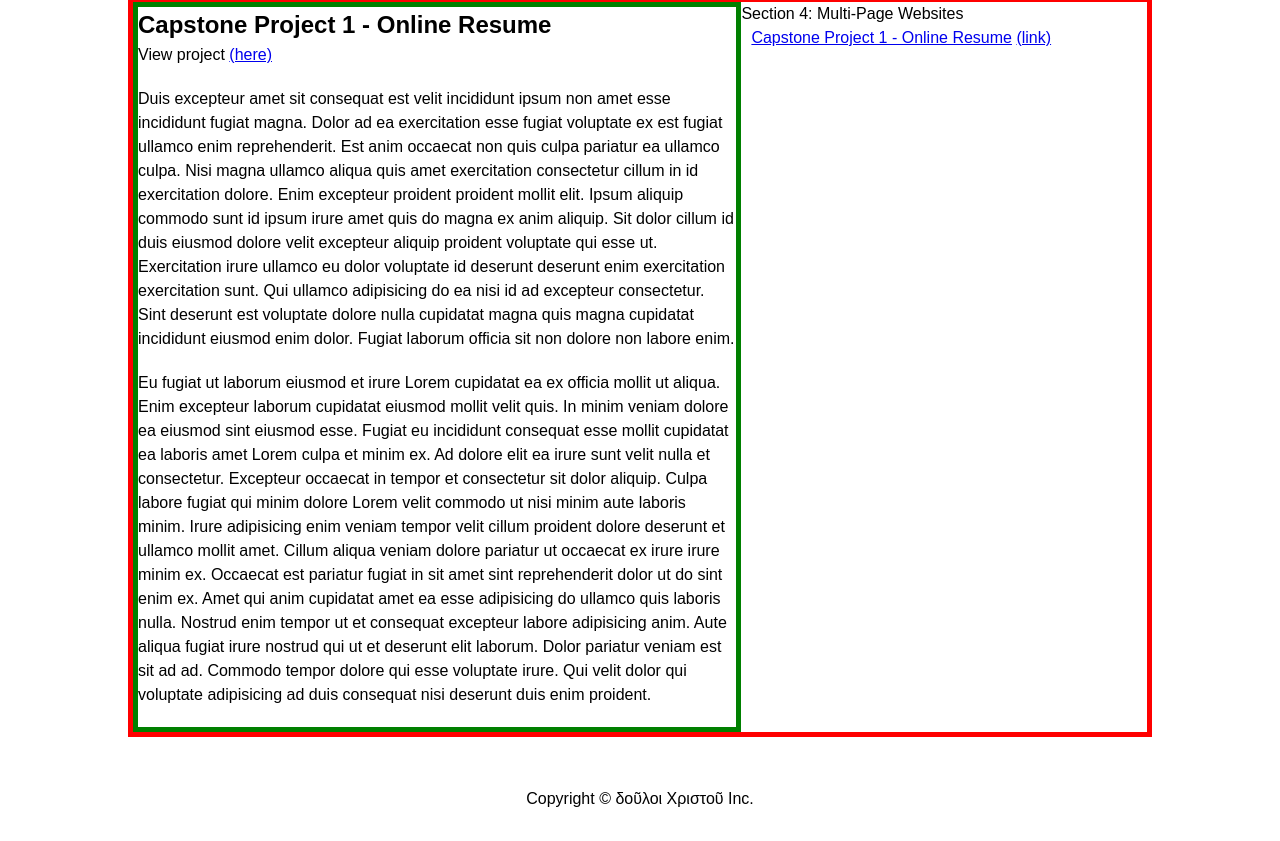
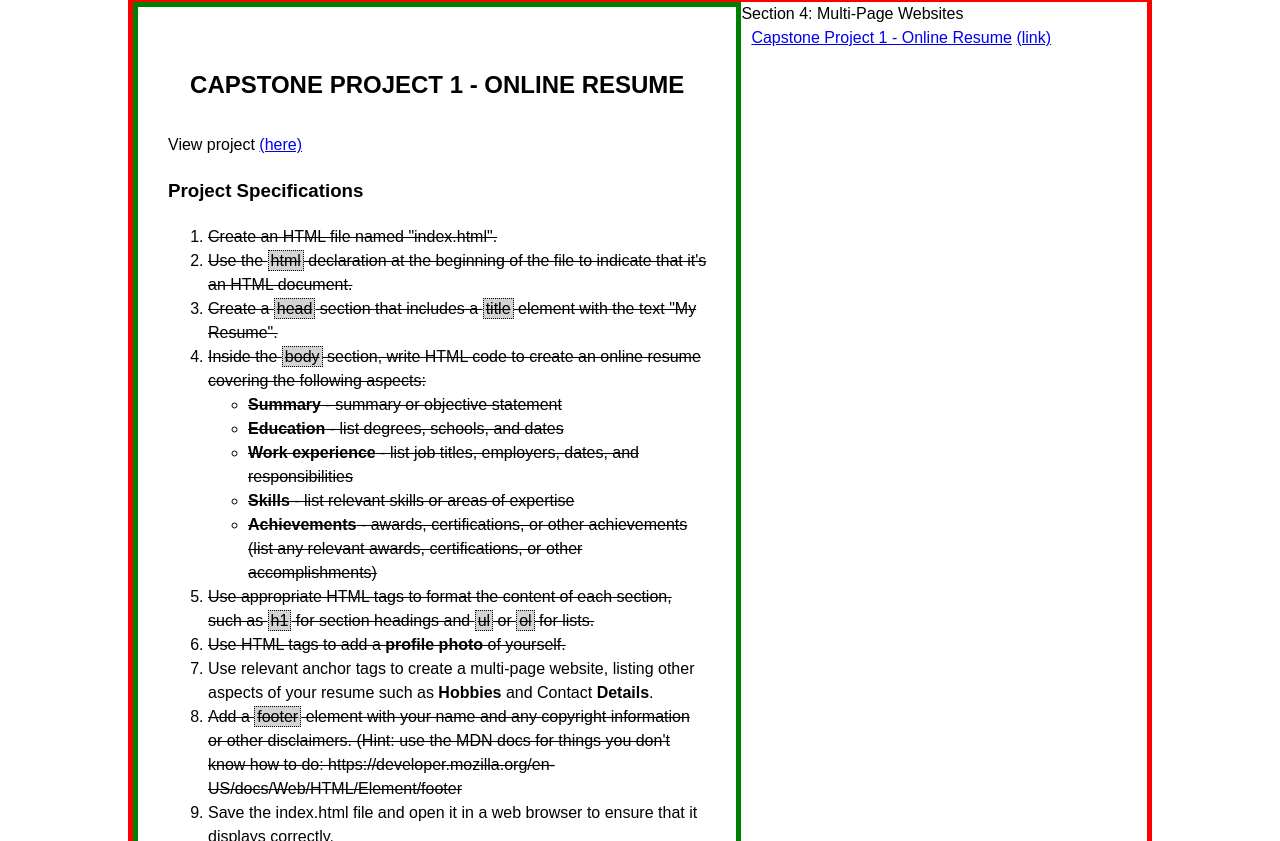
Before and after one commit to hornjbl/Udemy-TC2023WDB, a plain HTML site: page index.html in a window 1280 px wide. Shown: the part 111-952 px from the top of the page. Drawn offline with Linux system fonts and the light colour scheme.

Commit message:
Updates to capstone project 1

```diff
--- a/css/style.css
+++ b/css/style.css
@@ -62,14 +62,41 @@ body {
     width: 100%;
 }
 
-h1 {
+h1,
+h2 {
     text-align: center;
     text-transform: uppercase;
     padding: 30px 0;
 }
 
+h3,
+h4 {
+    margin-bottom: 20px;
+}
+
 p {
     margin-bottom: 20px;
+}
+
+code {
+    background-color: lightgray;
+    border: 0.5px dotted black;
+    padding: 1px 2px;
+}
+
+nav li {
+    list-style: none;
+}
+
+article {
+    margin: 30px;
+}
+
+footer {
+    max-width: 80%;
+    margin: 0 auto;
+    text-align: center;
+    padding: 50px 0;
 }
 
 .nav-category {
@@ -78,17 +105,6 @@ p {
 
 .nav-category ul {
     padding: 0 10px;
-}
-
-nav li {
-    list-style: none;
-}
-
-footer {
-    max-width: 80%;
-    margin: 0 auto;
-    text-align: center;
-    padding: 50px 0;
 }
 
 .main {
--- a/index.html
+++ b/index.html
@@ -31,28 +31,56 @@
                             (here)
                         </a>
                     </p>
-                    <p>
-                        Duis excepteur amet sit consequat est velit incididunt ipsum non amet esse incididunt fugiat magna. Dolor ad ea exercitation
-                        esse fugiat voluptate ex est fugiat ullamco enim reprehenderit. Est anim occaecat non quis culpa pariatur ea ullamco culpa.
-                        Nisi magna ullamco aliqua quis amet exercitation consectetur cillum in id exercitation dolore. Enim excepteur proident
-                        proident mollit elit. Ipsum aliquip commodo sunt id ipsum irure amet quis do magna ex anim aliquip. Sit dolor cillum id duis
-                        eiusmod dolore velit excepteur aliquip proident voluptate qui esse ut. Exercitation irure ullamco eu dolor voluptate id
-                        deserunt deserunt enim exercitation exercitation sunt. Qui ullamco adipisicing do ea nisi id ad excepteur consectetur. Sint
-                        deserunt est voluptate dolore nulla cupidatat magna quis magna cupidatat incididunt eiusmod enim dolor. Fugiat laborum officia
-                        sit non dolore non labore enim.
-                    </p>
-                    <p>
-                        Eu fugiat ut laborum eiusmod et irure Lorem cupidatat ea ex officia mollit ut aliqua. Enim excepteur laborum cupidatat eiusmod
-                        mollit velit quis. In minim veniam dolore ea eiusmod sint eiusmod esse. Fugiat eu incididunt consequat esse mollit cupidatat
-                        ea laboris amet Lorem culpa et minim ex. Ad dolore elit ea irure sunt velit nulla et consectetur. Excepteur occaecat in tempor
-                        et consectetur sit dolor aliquip. Culpa labore fugiat qui minim dolore Lorem velit commodo ut nisi minim aute laboris minim.
-                        Irure adipisicing enim veniam tempor velit cillum proident dolore deserunt et ullamco mollit amet. Cillum aliqua veniam dolore
-                        pariatur ut occaecat ex irure irure minim ex. Occaecat est pariatur fugiat in sit amet sint reprehenderit dolor ut do sint
-                        enim ex. Amet qui anim cupidatat amet ea esse adipisicing do ullamco quis laboris nulla. Nostrud enim tempor ut et consequat
-                        excepteur labore adipisicing anim. Aute aliqua fugiat irure nostrud qui ut et deserunt elit laborum. Dolor pariatur veniam est
-                        sit ad ad. Commodo tempor dolore qui esse voluptate irure. Qui velit dolor qui voluptate adipisicing ad duis consequat nisi
-                        deserunt duis enim proident.
-                    </p>
+                    <h3>Project Specifications</h3>
+                    <ol>
+                        <li><strike>Create an HTML file named "index.html".</strike></li>
+                        <li>
+                            <strike
+                                >Use the <code>html</code> declaration at the beginning of the file to indicate that it's an HTML document.</strike
+                            >
+                        </li>
+                        <li>
+                            <strike>Create a <code>head</code> section that includes a <code>title</code> element with the text "My Resume".</strike>
+                        </li>
+                        <li>
+                            <strike>
+                                Inside the <code>body</code> section, write HTML code to create an online resume covering the following aspects:
+                                <ul>
+                                    <li><b>Summary</b> - summary or objective statement</li>
+                                    <li><b>Education</b> - list degrees, schools, and dates</li>
+                                    <li><b>Work experience</b> - list job titles, employers, dates, and responsibilities</li>
+                                    <li><b>Skills</b> - list relevant skills or areas of expertise</li>
+                                    <li>
+                                        <b>Achievements</b> - awards, certifications, or other achievements (list any relevant awards, certifications,
+                                        or other accomplishments)
+                                    </li>
+                                </ul>
+                            </strike>
+                        </li>
+
+                        <li>
+                            <strike>
+                                Use appropriate HTML tags to format the content of each section, such as <code>h1</code> for section headings and
+                                <code>ul</code> or <code>ol</code> for lists.
+                            </strike>
+                        </li>
+                        <li>
+                            <strike>Use HTML tags to add a <b>profile photo</b> of yourself.</strike>
+                        </li>
+                        <li>
+                            Use relevant anchor tags to create a multi-page website, listing other aspects of your resume such as <b>Hobbies</b> and
+                            Contact <b>Details</b>.
+                        </li>
+                        <li>
+                            <strike>
+                                Add a <code>footer</code> element with your name and any copyright information or other disclaimers. (Hint: use the
+                                MDN docs for things you don't know how to do: https://developer.mozilla.org/en-US/docs/Web/HTML/Element/footer
+                            </strike>
+                        </li>
+                        <li>Save the index.html file and open it in a web browser to ensure that it displays correctly.</li>
+                        <li><strike>Add your website to your GitHub to start building your portfolio.</strike></li>
+                        <li>Publish your website using GitHub pages and share it here (in the Q&A) with other students.</li>
+                    </ol>
                 </article>
             </section>
 
```
Also changed, not shown: capstone-1/capstone-1.html (+81 -0 lines), images/Profile.jpg (added).
